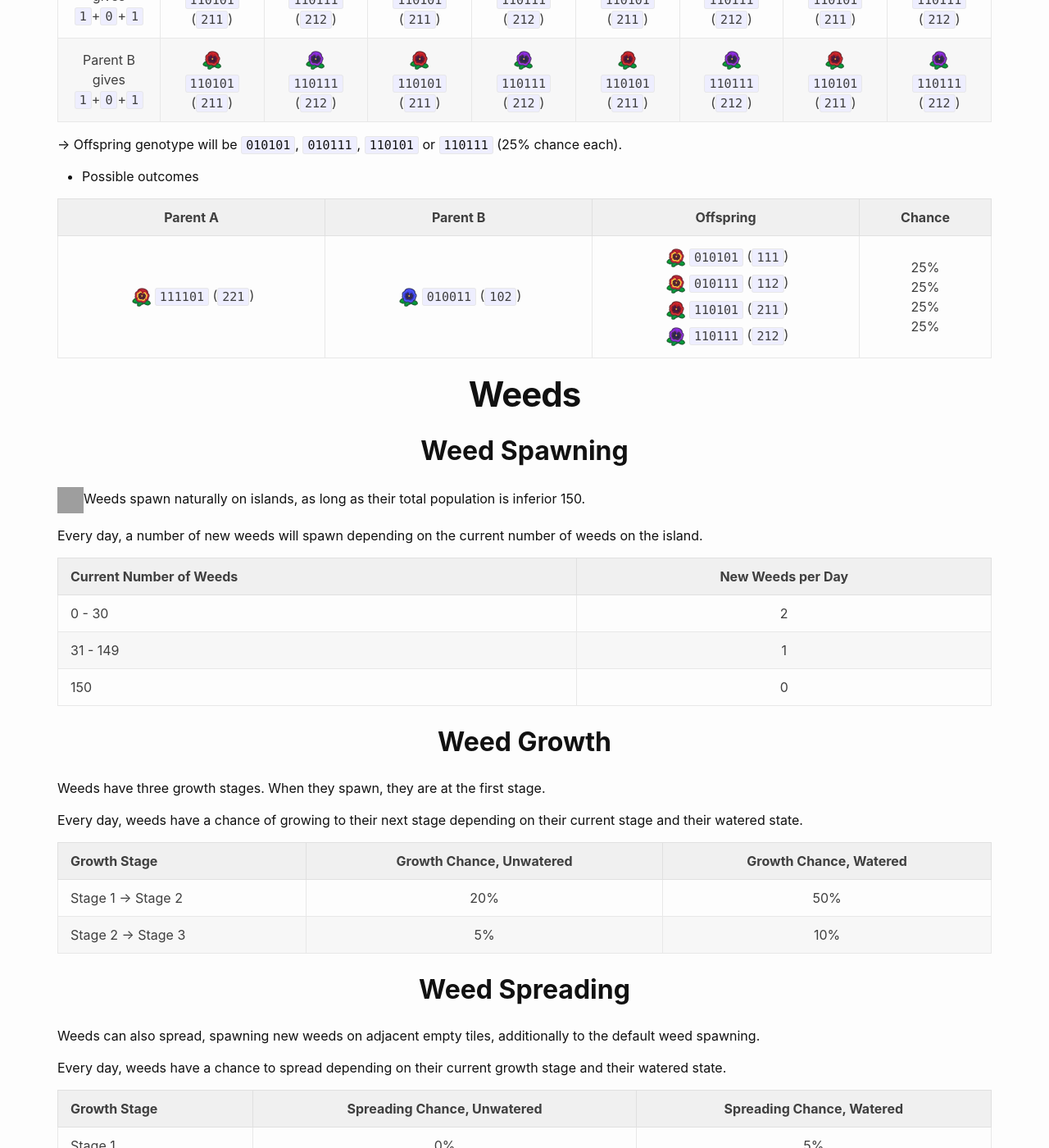
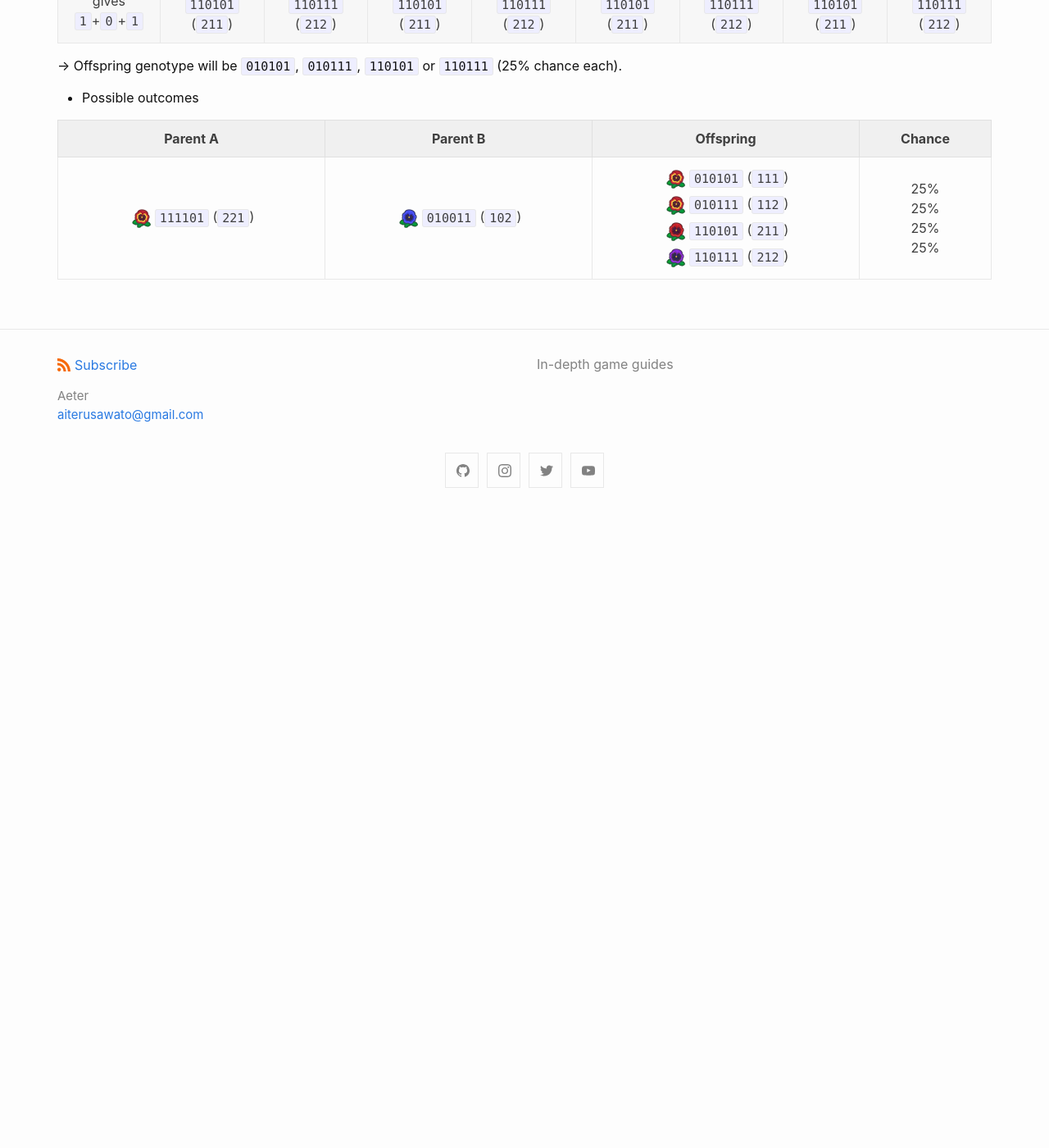
Before and after one commit to aiterusawato/satogu, a Jekyll site: the page built from acnh/flowers/advanced.md, in a window 1280 px wide and 1400 px high, scrolled down 12631 px. Shown: the whole window at 82% size. Built offline with Jekyll 4.4.1, drawn with Linux system fonts in a browser that asks for light colours; after the commit the page ends 13261 px from its top, so only the background shows below that; some of the changed text lies outside the part shown; grey boxes are pictures that could not be loaded.

Commit message:
Add links for weeds and calendar

```diff
--- a/_layouts/acnh.html
+++ b/_layouts/acnh.html
@@ -7,7 +7,7 @@
 
   <table class="menu">
     <tr>
-      <th colspan="3"><a href="{{ site.data.nav.acnh_url }}">{{ site.data.nav.acnh_title }}</th>
+      <th colspan="4"><a href="{{ site.data.nav.acnh_url }}">{{ site.data.nav.acnh_title }}</th>
     </tr>
     {% for row in nav %}
       <tr>
--- a/acnh/flowers/advanced.md
+++ b/acnh/flowers/advanced.md
@@ -265,7 +265,7 @@
 
 → Offspring Gene 1 will be either `01` or `11` (50% chance each)
 
-* Punnett Square for Gene 2.
+* Punnett Square for Gene 2
 
 |                    | Parent A gives `1` | Parent A gives `1` |
 | ------------------ | ------------------ | ------------------ |
@@ -274,7 +274,7 @@
 
 → Offspring Gene 2 will be `01` (100% chance)
 
-* Punnett Square for Gene 3.
+* Punnett Square for Gene 3
 
 |                    | Parent A gives `0` | Parent A gives `1` |
 | ------------------ | ------------------ | ------------------ |
@@ -284,6 +284,8 @@
 → Offspring Gene 3 will be either `01` or `11` (50% chance each)
 
 * Total Punnett Square (optional)
+
+<div class = "table-wrapper" markdown="block">
 
 |                                 |  Parent A gives<br />`1`+`1`+`0`   |  Parent A gives<br />`1`+`1`+`1`   |  Parent A gives<br />`1`+`1`+`0`   |  Parent A gives<br />`1`+`1`+`1`   |  Parent A gives<br />`1`+`1`+`0`   |  Parent A gives<br />`1`+`1`+`1`   |  Parent A gives<br />`1`+`1`+`0`   |  Parent A gives<br />`1`+`1`+`1`   |
 | :-----------------------------: | :--------------------------------: | :--------------------------------: | :--------------------------------: | :--------------------------------: | :--------------------------------: | :--------------------------------: | :--------------------------------: | :--------------------------------: |
@@ -296,6 +298,8 @@
 | Parent B gives<br />`1`+`0`+`1` | ![RP][]<br />`110101`<br />(`211`) | ![LP][]<br />`110111`<br />(`212`) | ![RP][]<br />`110101`<br />(`211`) | ![LP][]<br />`110111`<br />(`212`) | ![RP][]<br />`110101`<br />(`211`) | ![LP][]<br />`110111`<br />(`212`) | ![RP][]<br />`110101`<br />(`211`) | ![LP][]<br />`110111`<br />(`212`) |
 | Parent B gives<br />`1`+`0`+`1` | ![RP][]<br />`110101`<br />(`211`) | ![LP][]<br />`110111`<br />(`212`) | ![RP][]<br />`110101`<br />(`211`) | ![LP][]<br />`110111`<br />(`212`) | ![RP][]<br />`110101`<br />(`211`) | ![LP][]<br />`110111`<br />(`212`) | ![RP][]<br />`110101`<br />(`211`) | ![LP][]<br />`110111`<br />(`212`) |
 
+</div>
+
 → Offspring genotype will be `010101`, `010111`, `110101` or `110111` (25% chance each).
 
 * Possible outcomes
@@ -303,45 +307,6 @@
 |        Parent A         |        Parent B         |                          Offspring                           |             Chance             |
 | :---------------------: | :---------------------: | :----------------------------------------------------------: | :----------------------------: |
 | ![OP][]`111101` (`221`) | ![UP][]`010011` (`102`) | ![OP][]`010101` (`111`)<br />![OP][]`010111` (`112`)<br />![RP][]`110101` (`211`)<br />![LP][]`110111` (`212`) | 25%<br />25%<br />25%<br />25% |
-
-# Weeds
-
-## Weed Spawning
-
-![Weed][]Weeds spawn naturally on islands, as long as their total population is inferior 150.
-
-Every day, a number of new weeds will spawn depending on the current number of weeds on the island.
-
-| Current Number of Weeds | New Weeds per Day |
-| :---------------------- | :---------------: |
-| 0 - 30                  |         2         |
-| 31 - 149                |         1         |
-| 150                     |         0         |
-
-## Weed Growth
-
-Weeds have three growth stages. When they spawn, they are at the first stage.
-
-Every day, weeds have a chance of growing to their next stage depending on their current stage and their watered state.
-
-| Growth Stage      | Growth Chance, Unwatered | Growth Chance, Watered |
-| :---------------- | :----------------------: | :--------------------: |
-| Stage 1 → Stage 2 |           20%            |          50%           |
-| Stage 2 → Stage 3 |            5%            |          10%           |
-
-## Weed Spreading
-
-Weeds can also spread, spawning new weeds on adjacent empty tiles, additionally to the default weed spawning.
-
-Every day, weeds have a chance to spread depending on their current growth stage and their watered state.
-
-| Growth Stage | Spreading Chance, Unwatered | Spreading Chance, Watered |
-| :----------- | :-------------------------: | :-----------------------: |
-| Stage 1      |             0%              |            5%             |
-| Stage 2      |             10%             |            20%            |
-| Stage 3      |             80%             |           100%            |
-
-
 
 [News]: ../img/icon/Post.png "News"
 [Coin]: ../img/icon/Coin.png "Bells"
--- a/assets/css/style.scss
+++ b/assets/css/style.scss
@@ -9,6 +9,11 @@
 	table-layout: fixed;
 	text-align: center;
 }
+
+.menu td {
+	width: 25%;
+}
+
 /*
 body {
 	background-image: url("/satogu/acnh/img/background.png");
```
Also changed, not shown: _data/nav.yml (+12 -4 lines), acnh/flowers/weeds.md (added, +37 -0 lines).
